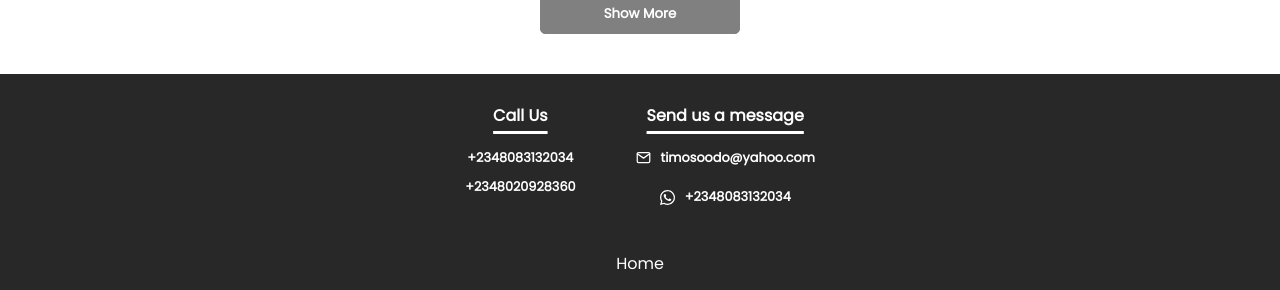
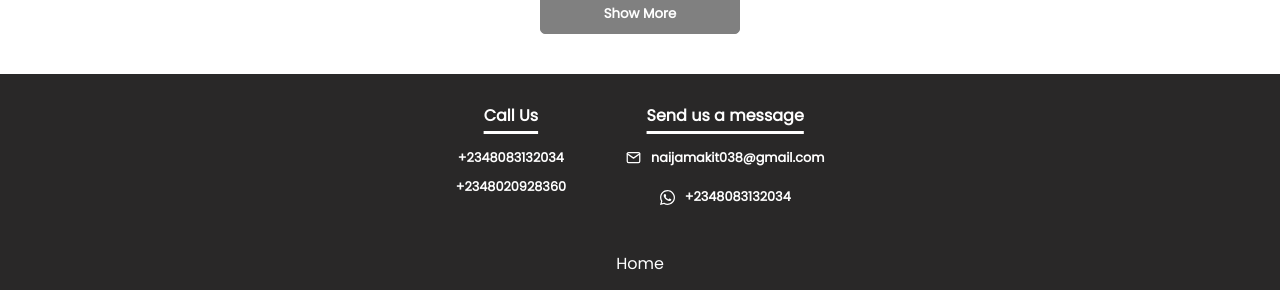
Before and after one commit to xetadeveloper/naijamakit, a Jekyll site: the page built from blog/index.html, in a window 1280 px wide and 900 px high, scrolled down 1070 px. Shown: the part 414-704 px from the top of the window. Built offline with Jekyll 4.4.1, drawn with Linux system fonts in a browser that asks for light colours.

Commit message:
Add new background image

```diff
--- a/_includes/footer.html
+++ b/_includes/footer.html
@@ -17,7 +17,7 @@
         >
           <h5 class="footer-contact-header">Send us a message</h5>
           <a
-            href="mailto:timosoodo@yahoo.com"
+            href="mailto:naijamakit038@gmail.com"
             class="
               flex
               justify-center
@@ -27,7 +27,7 @@
             "
           >
             <i data-feather="mail" class="footer-contact-icon"></i>
-            <h6>timosoodo@yahoo.com</h6>
+            <h6>naijamakit038@gmail.com</h6>
           </a>
           <a
             href="https://wa.me/2348083132034"
--- a/assets/css/main.css
+++ b/assets/css/main.css
@@ -222,8 +222,16 @@
   background-image: url('../images/timbackground.jpeg');
   background-size: cover;
   background-repeat: no-repeat;
-  background-position: center;
+  background-position-y: center;
+  background-position-x: -200px;
+  /* background-position-x: center; */
   color: white;
+}
+
+@media screen and (max-width: 425px) {
+  #home {
+    /* background-image: url('../images/timbackgroundamLL.jpeg') !important; */
+  }
 }
 
 .hero {
--- a/index.html
+++ b/index.html
@@ -168,7 +168,7 @@
           <!-- Email Address Link -->
           <div class="flex justify-center align-center contact-item">
             <a
-              href="mailto:timosoodo@yahoo.com"
+              href="mailto:naijamakit038@gmail.com"
               class="flex justify-center align-center small-icon big-icon"
             >
               <i data-feather="mail"></i>
```
Also changed, not shown: assets/images/timbackground.jpeg, assets/images/timbackgroundamLL.jpeg (added), assets/images/timbackgroundextra.jpeg (added).
